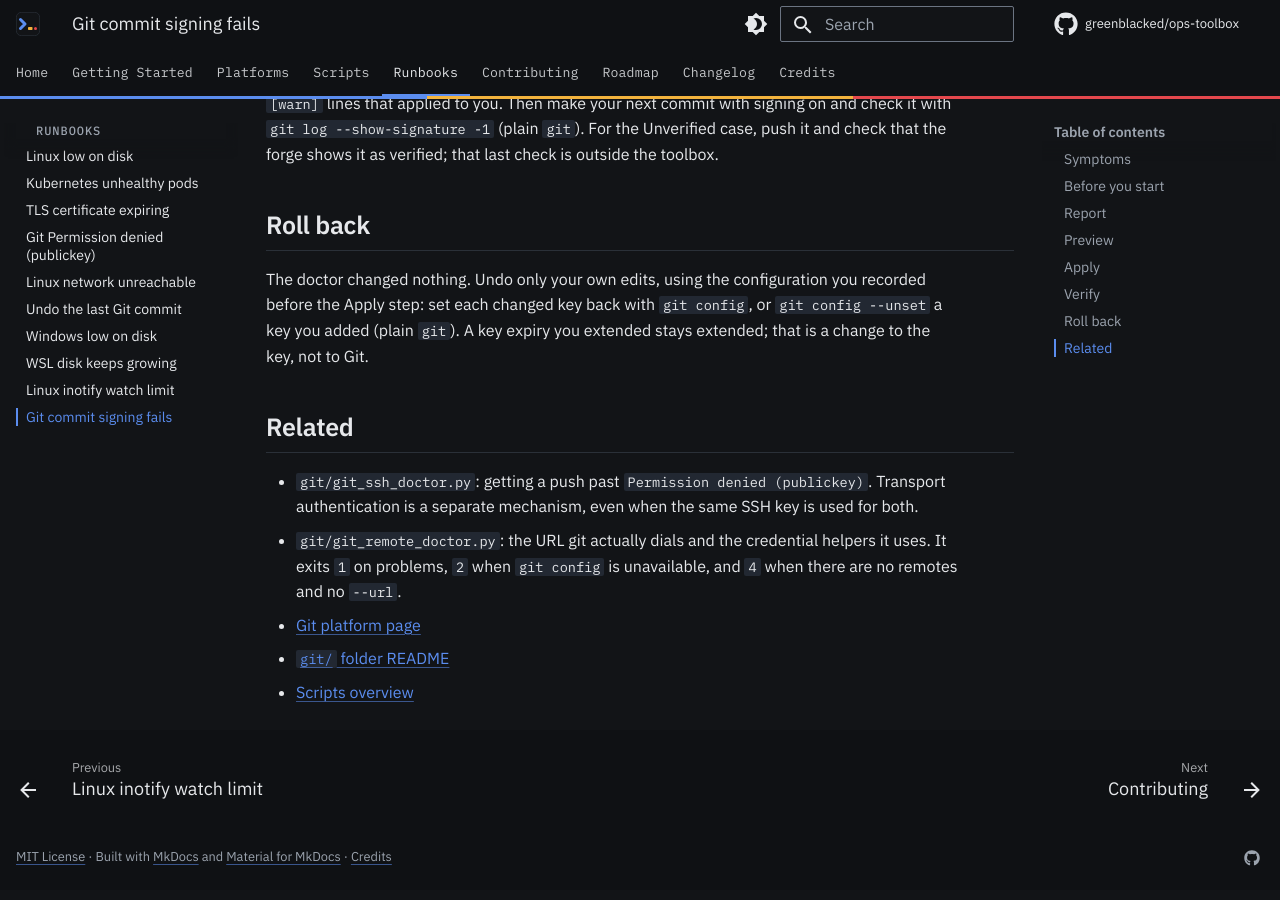
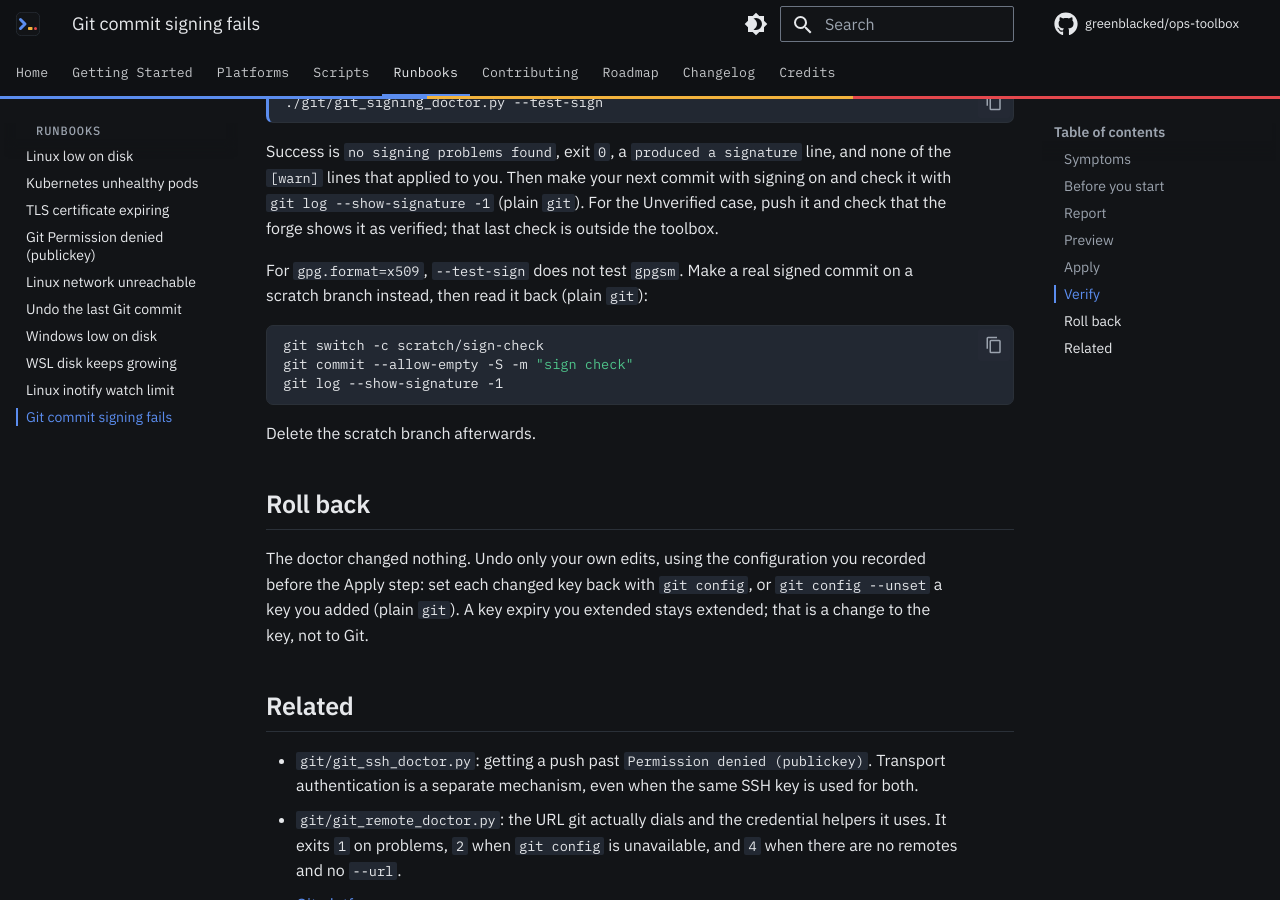
Before and after one commit to greenblacked/ops-toolbox, an MkDocs documentation site: the page built from docs/runbooks/git-commit-signing-fails.md, in a window 1280 px wide and 900 px high, scrolled down 4146 px. Built offline with MkDocs 1.6.1 and Material for MkDocs 9.7.7, drawn with Linux system fonts in a browser that asks for light colours; comment, search, counter and statistics services are not loaded; some of the changed text lies outside the part shown.

Commit message:
docs(runbooks): qualify test-sign, fail-on and WSL exit claims
--test-sign does not exercise gpgsm for gpg.format=x509; add the
manual check. --fail-on never only stops certificate findings from
exiting 1; usage (3) and missing openssl (2) still exit nonzero.
compact and shutdown ignore a failed wsl.exe --shutdown, so the exit-1
promise does not hold there; tell the reader to confirm with wsl -l -v.

````diff
--- a/docs/runbooks/git-commit-signing-fails.md
+++ b/docs/runbooks/git-commit-signing-fails.md
@@ -107,6 +107,11 @@
     passphrase, and a hardware key may need a touch. Each command gets 15
     seconds.
 
+    `--test-sign` covers `ssh` and OpenPGP only. For `gpg.format=x509` it
+    runs `gpg --clearsign`, which does not exercise `gpgsm`, so a pass
+    there proves nothing about X.509 signing. Check X.509 by hand (see
+    Verify).
+
 ```{ .bash .rpt-preview title="Preview" }
 ./git/git_signing_doctor.py --test-sign
 ```
@@ -168,6 +173,18 @@
 (plain `git`). For the Unverified case, push it and check that the forge
 shows it as verified; that last check is outside the toolbox.
 
+For `gpg.format=x509`, `--test-sign` does not test `gpgsm`. Make a real
+signed commit on a scratch branch instead, then read it back (plain
+`git`):
+
+```bash
+git switch -c scratch/sign-check
+git commit --allow-empty -S -m "sign check"
+git log --show-signature -1
+```
+
+Delete the scratch branch afterwards.
+
 ## Roll back
 
 The doctor changed nothing. Undo only your own edits, using the
````
Also changed, not shown: docs/runbooks/tls-certificate-expiring.md (+1 -1 lines), docs/runbooks/wsl-disk-growing.md (+4 -1 lines).
